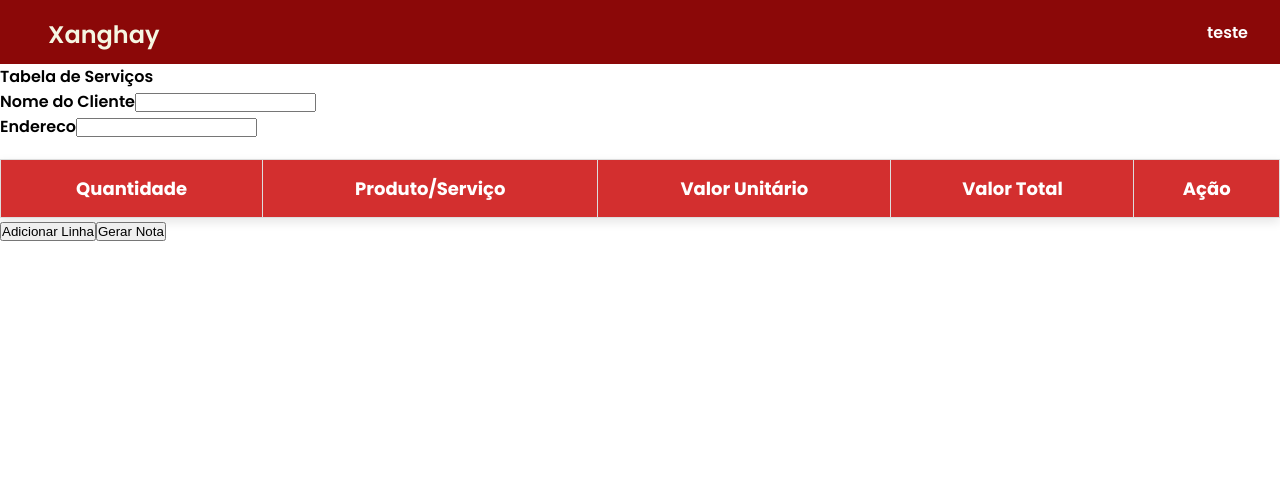
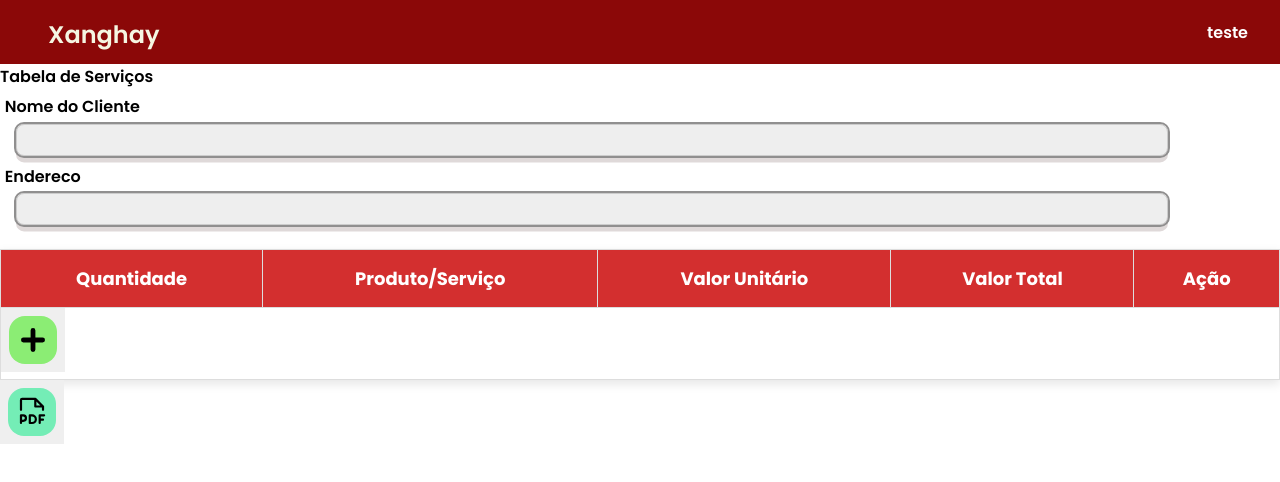
Before and after one commit to dedarob/xanghay-front, a React (Vite) app: page /criar-nota in a window 1280 px wide. Shown: the top 482 px of the page. Built offline with nearby package versions, Linux system fonts and the light colour scheme.

Commit message:
termiando tela criacao de nota

```diff
--- a/package.json
+++ b/package.json
@@ -14,6 +14,7 @@
     "react": "^19.0.0",
     "react-dom": "^19.0.0",
     "react-hook-form": "^7.55.0",
+    "react-icons": "^5.5.0",
     "react-router-dom": "^7.5.0"
   },
   "devDependencies": {
--- a/src/components/FormDinamico/FormDinamico.module.css
+++ b/src/components/FormDinamico/FormDinamico.module.css
@@ -1,3 +1,40 @@
 .linhaDaNota {
   margin-bottom: 10px;
 }
+
+.linhaEscrita input {
+  width: 13rem;
+}
+
+.botaoRemover {
+  font-size: 1.3rem;
+  border: none;
+  margin-left: 30%;
+  color: rgb(241, 156, 156);
+}
+.botaoRemover :hover {
+  color: rgb(243, 0, 0);
+  font-size: 1.4rem;
+  transition: 0.3s;
+  cursor: pointer;
+}
+.botaoAddLinha {
+  border: none;
+}
+.botaoAddLinha svg {
+  font-size: 3rem;
+  border: none;
+  background-color: rgb(139, 237, 116);
+  border-radius: 1rem;
+  transition: 0.2s;
+  padding: 0;
+  display: block;
+  margin: 0.5rem;
+}
+
+.botaoAddLinha :hover {
+  background-color: rgb(30, 255, 0);
+  cursor: pointer;
+  border-radius: 1rem;
+  font-size: 3.1rem;
+}
--- a/src/components/FormDinamico/index.jsx
+++ b/src/components/FormDinamico/index.jsx
@@ -1,43 +1,59 @@
-import { useForm, useFieldArray } from "react-hook-form";
+import { useFieldArray } from "react-hook-form";
+import styles from "./FormDinamico.module.css";
+import { FaTrash } from "react-icons/fa";
+import { HiPlusSm } from "react-icons/hi";
 
-function FormDinamico() {
-  const { control, register } = useForm();
-  const { fields, append, prepend, remove, swap, move, insert } = useFieldArray(
-    {
-      control, // control props comes from useForm (optional: if you are using FormProvider)
-      name: "arrayNota",
-      // unique name for your Field Array
-    }
-  );
+function FormDinamico({ control, register }) {
+  const { fields, append, remove } = useFieldArray({
+    control,
+    name: "arrayNota",
+  });
 
   return (
     <>
       {fields.map((field, index) => (
-        <div key={field.id} className={styles.linhaDaNota}>
-          <input
-            placeholder="Quantidade"
-            {...register(`arrayNota.${index}.quantidade`)}
-          />
-          <input
-            placeholder="Produto"
-            {...register(`arrayNota.${index}.produto`)}
-          />
-          <input
-            placeholder="Valor Unitário"
-            {...register(`arrayNota.${index}.valorUni`)}
-          />
-          <input
-            placeholder="Valor Total"
-            {...register(`arrayNota.${index}.valorTotal`)}
-          />
+        <tr key={field.id} className={styles.linhaEscrita}>
+          <td>
+            <input {...register(`arrayNota.${index}.quantidade`)} />
+          </td>
+          <td>
+            <input {...register(`arrayNota.${index}.produto`)} />
+          </td>
+          <td>
+            <input {...register(`arrayNota.${index}.valorUni`)} />
+          </td>
+          <td>
+            <input {...register(`arrayNota.${index}.valorTotal`)} />
+          </td>
+          <td>
+            <button
+              className={styles.botaoRemover}
+              type="button"
+              onClick={() => remove(index)}
+            >
+              <FaTrash />
+            </button>
+          </td>
+        </tr>
+      ))}
+      <tr>
+        <td colSpan="5">
           <button
+            className={styles.botaoAddLinha}
             type="button"
-            onClick={() => append({ firstName: "bill", lastName: "luo" })}
+            onClick={() =>
+              append({
+                quantidade: "",
+                produto: "",
+                valorUni: "",
+                valorTotal: "",
+              })
+            }
           >
-            Append
+            <HiPlusSm />
           </button>
-        </div>
-      ))}
+        </td>
+      </tr>
     </>
   );
 }
--- a/src/components/Header/index.jsx
+++ b/src/components/Header/index.jsx
@@ -1,18 +1,15 @@
 import { Link } from "react-router-dom";
-import styles from "./Header.module.css"
+import styles from "./Header.module.css";
 
-
-function Header () {
-    return (
-        <header className={styles.header}>
-            <Link to="/home">
-            <span>Xanghay</span>
-            </Link>
-            <nav>
-                teste
-            </nav>
-        </header>
-    )
+function Header() {
+  return (
+    <header className={styles.header}>
+      <Link to="/criar-nota">
+        <span>Xanghay</span>
+      </Link>
+      <nav>teste</nav>
+    </header>
+  );
 }
 
-export default Header
+export default Header;
--- a/src/index.css
+++ b/src/index.css
@@ -24,3 +24,24 @@
 select {
   width: 15rem;
 }
+
+input {
+  outline: 2px solid rgb(144, 143, 143);
+  border: none;
+  background-color: #eee;
+  padding: 0.8rem;
+  font-size: 1.2rem;
+  width: 15rem;
+  height: 2rem;
+  box-shadow: 0 0.4rem #dfd9d9;
+  margin: 0.2rem;
+  border-radius: 0.5rem;
+}
+
+input:focus {
+  outline-color: lightcoral;
+}
+
+label {
+  margin: 0.3rem;
+}
--- a/src/pages/CriarNota/CriarNota.module.css
+++ b/src/pages/CriarNota/CriarNota.module.css
@@ -22,3 +22,42 @@
   background-color: #d32f2f;
   color: white;
 }
+
+.botaoGerarNota {
+  border: none;
+}
+.botaoGerarNota svg {
+  font-size: 3rem;
+  border: none;
+  padding: 0.4rem;
+  background-color: rgb(116, 237, 182);
+  border-radius: 1rem;
+  transition: 0.2s;
+  display: block;
+  margin: 0.5rem;
+}
+
+.botaoGerarNota :hover {
+  background-color: rgb(0, 255, 191);
+  cursor: pointer;
+  border-radius: 1rem;
+  font-size: 3.1rem;
+}
+
+.preencherDadosCliente {
+  margin-left: 1rem;
+}
+
+.CriarNota {
+  display: flex;
+  flex-direction: column;
+}
+
+.preencherDadosCliente {
+  margin-top: 0;
+  width: 90%;
+  padding: 0.8rem;
+  font-size: 1rem;
+  border-radius: 0.5rem;
+  border: 1px solid #ccc;
+}
--- a/src/pages/CriarNota/index.jsx
+++ b/src/pages/CriarNota/index.jsx
@@ -2,9 +2,10 @@ import styles from "./CriarNota.module.css";
 import Header from "../../components/Header";
 import { useForm } from "react-hook-form";
 import FormDinamico from "../../components/FormDinamico";
+import { PiFilePdf } from "react-icons/pi";
 
 function CriarNota() {
-  const { register, handleSubmit } = useForm();
+  const { register, handleSubmit, control } = useForm();
   const onSubmit = (data) => console.log(data);
 
   return (
@@ -14,11 +15,15 @@ function CriarNota() {
       <form onSubmit={handleSubmit(onSubmit)}>
         <div className={styles.CriarNota}>
           <label htmlFor="nomeCliente">Nome do Cliente</label>
-          <input {...register("nomeCliente")} />
-        </div>
-        <div>
+          <input
+            className={styles.preencherDadosCliente}
+            {...register("nomeCliente")}
+          />
           <label htmlFor="enderecoCliente">Endereco</label>
-          <input {...register("enderecoCliente")} />
+          <input
+            className={styles.preencherDadosCliente}
+            {...register("enderecoCliente")}
+          />
         </div>
         <div>
           <table className={styles.tabela_criar_nota}>
@@ -31,11 +36,15 @@ function CriarNota() {
                 <th className={styles.th_criar_nota}>Ação</th>
               </tr>
             </thead>
+            <tbody>
+              <FormDinamico control={control} register={register} />
+            </tbody>
           </table>
         </div>
-        <FormDinamico />
-        <button>Adicionar Linha</button>
-        <button>Gerar Nota</button>
+
+        <button type="submit" className={styles.botaoGerarNota}>
+          <PiFilePdf />
+        </button>
       </form>
     </>
   );
```
Also changed, not shown: 1 other file (tests, documents, lock files or other folders).
